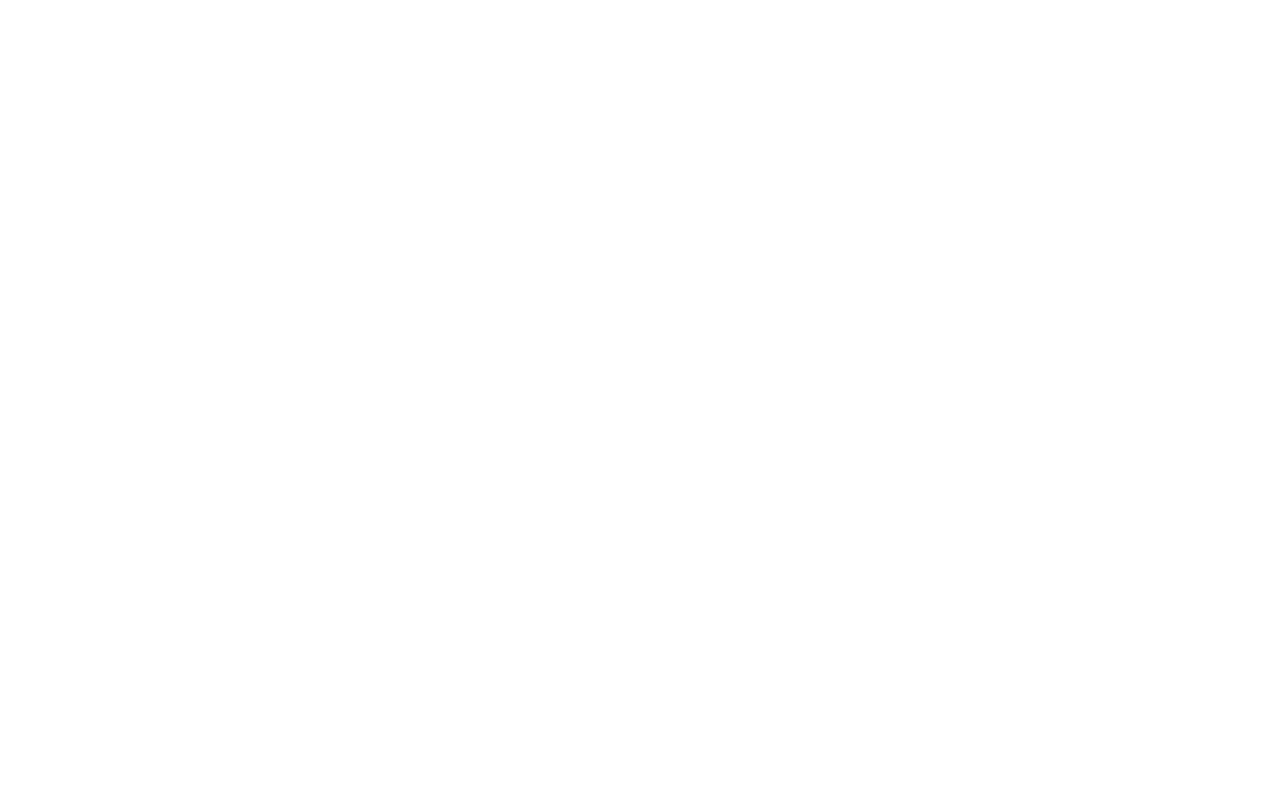
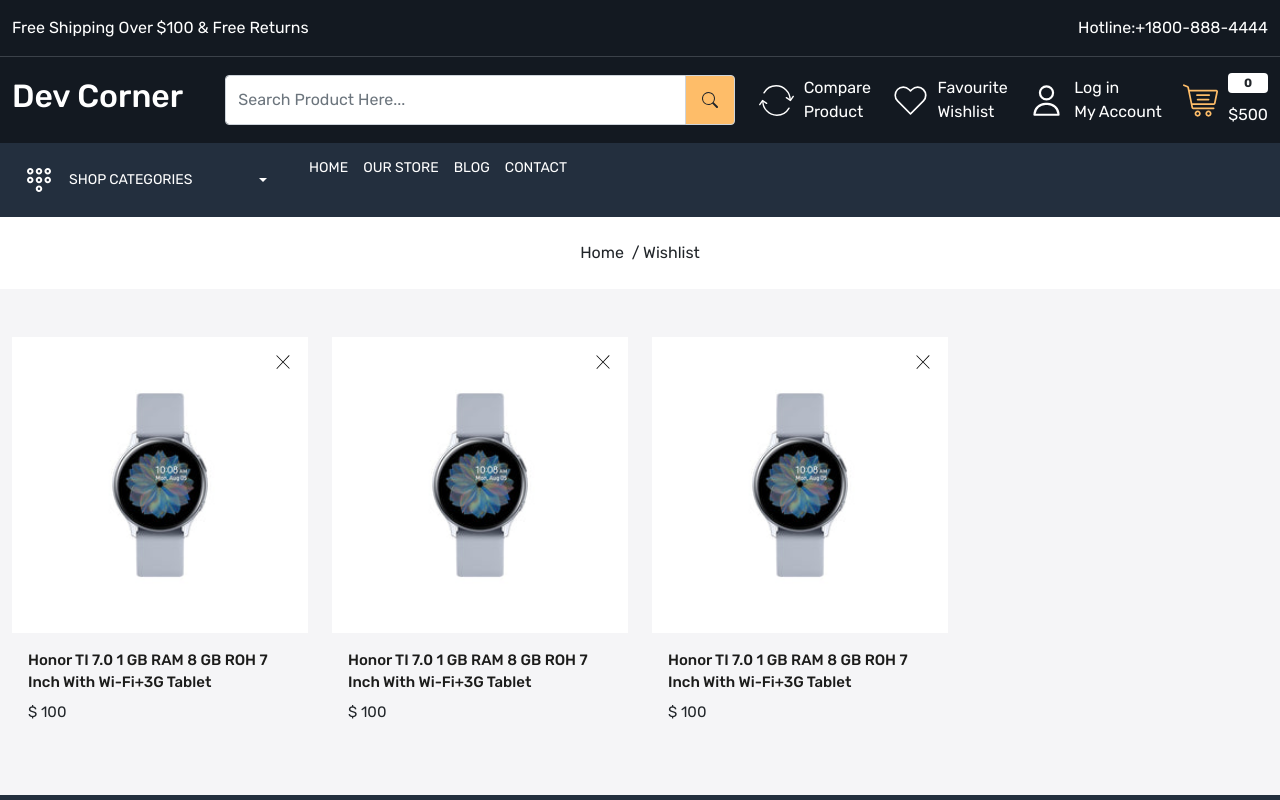
Before and after one commit to kakther/digital_market, a React (Create React App) app: page /wishlist in a window 1280 px wide. Before the commit this address had no page. Shown: the top 800 px of the page. Built offline with nearby package versions, Linux system fonts and the light colour scheme.

Commit message:
Builded wishlist page

```diff
--- a/src/App.css
+++ b/src/App.css
@@ -505,5 +505,32 @@
   border-top: 1px solid rgba(0, 0, 0, 0.1);
 }
 /* Compare Product Page End*/
-
+/* Wishlist Page */
+.wishlist-card .cross {
+  top:15px;
+  right: 15px;
+  width: 20px;
+  padding: 3px;
+  cursor: pointer;
+}
+.wishlist-card h5.title {
+  font-size: 15px;
+  line-height: 22px;
+  font-weight: 500;
+  color: var(--color-1c1c1b);
+}
+.wishlist-card h6.price {
+  font-size: 15px;
+  line-height: 22px;
+  font-weight: 400;
+}
+/* Wishlist Page End */
+/* Auth Card */
+.auth-card {
+  padding: 20px;
+  background-color: white;
+  width: 500px;
+  margin: 30px auto;
+}
+/* Auth Card End */
 /* Footer Part End */
--- a/src/App.js
+++ b/src/App.js
@@ -8,7 +8,8 @@
 import OurStore from './pages/OurStore';
 import Blog from "./pages/Blog";
 import CompareProduct from './pages/CompareProduct';
-
+import Wishlist from './pages/Wishlist';
+import Login from './pages/Login';
 
 function App() {
   return (
@@ -22,6 +23,10 @@
             <Route path="/store" element={<OurStore />} />
             <Route path="/blog" element={<Blog />} />
             <Route path="/compare-product" element={<CompareProduct />} />
+            <Route path="/wishlist" element={<Wishlist />} />
+            <Route path="/login" element={<Login />} />
+
+
           </Route>
         </Routes>
       </BrowserRouter>
--- a/src/pages/CompareProduct.js
+++ b/src/pages/CompareProduct.js
@@ -17,7 +17,7 @@
                                 <img
                                     src="images/cross.svg"
                                     alt="cross"
-                                    className='position-absolute cross'
+                                    className='position-absolute cross img-fluid'
                                 />
                                 <div className="product-card-image">
                                     <img src="images/watch.jpg" alt="watch" />
--- /dev/null
+++ b/src/pages/Login.js
@@ -0,0 +1,50 @@
+import React from 'react'
+import BreadCrumb from '../components/BreadCrumb'
+import Meta from '../components/Meta'
+import {  Link } from 'react-router-dom';
+
+
+const Login = () => {
+    return (
+        <>
+            <Meta title={"Login"} />
+            <BreadCrumb title="Login" />
+            <div className="login-wrapper py-5 home-wrapper-2">
+                <div className="row">
+                    <div className="col-12">
+                        <div className="auth-card">
+                            <h3 className="text-center mb-3">Login</h3>
+                            <form action="" className="d-flex flex-column gap-30">
+                                <div>
+                                    <input
+                                        type="email"
+                                        name="email"
+                                        placeholder="Email"
+                                        className='form-control'
+                                    />
+                                </div>
+                                <div>
+                                    <input
+                                        type="password"
+                                        name="password"
+                                        placeholder="Password"
+                                        className='form-control'
+                                    />
+                                </div>
+                                <div>
+                                    <Link to="/forgot-password">Forgot Password?</Link>
+                                    <div className="d-flex justify-content-center gap-15 align-items-center">
+                                        <button className="button border-0">Login</button>
+                                        <Link className="button signup">SignUp</Link>
+                                    </div>
+                                </div>
+                            </form>
+                        </div>
+                    </div>
+                </div>
+            </div>
+        </>
+    )
+}
+
+export default Login
--- /dev/null
+++ b/src/pages/Wishlist.js
@@ -0,0 +1,86 @@
+import React from 'react'
+import BreadCrumb from '../components/BreadCrumb'
+import Meta from '../components/Meta'
+const Wishlist = () => {
+    return (
+        <>
+            <Meta title={"Wishlist"} />
+            <BreadCrumb title="Wishlist" />
+            <div className="wishlist-wrapper home-wrapper-2 py-5">
+                <div className="container-xxl">
+                    <div class="row">
+                        <div className="col-3">
+                            <div className="wishlist-card position-relative">
+                                <img
+                                    src="images/cross.svg"
+                                    alt="cross"
+                                    className='position-absolute cross img-fluid'
+                                />
+                                <div className="wishlist-card-image">
+                                    <img
+                                        src="images/watch.jpg"
+                                        className='img-fluis w-100'
+                                        alt="watch"
+                                    />
+                                </div>
+                                <div className='py-3 px-3'>
+                                    <h5 className='title'>
+                                        Honor TI 7.0 1 GB RAM 8 GB ROH 7 Inch With Wi-Fi+3G Tablet
+                                    </h5>
+                                    <h6 className='price'>$ 100</h6>
+                                </div>
+                            </div>
+                        </div>
+                        <div className="col-3">
+                        <div className="wishlist-card position-relative">
+                            <img
+                                src="images/cross.svg"
+                                alt="cross"
+                                className='position-absolute cross img-fluid'
+                            />
+                            <div className="wishlist-card-image">
+                                <img
+                                    src="images/watch.jpg"
+                                    className='img-fluis w-100'
+                                    alt="watch"
+                                />
+                            </div>
+                            <div className='py-3 px-3'>
+                                <h5 className='title'>
+                                    Honor TI 7.0 1 GB RAM 8 GB ROH 7 Inch With Wi-Fi+3G Tablet
+                                </h5>
+                                <h6 className='price'>$ 100</h6>
+                            </div>
+                        </div>
+                        </div>
+                        <div className="col-3">
+                        <div className="wishlist-card position-relative">
+                            <img
+                                src="images/cross.svg"
+                                alt="cross"
+                                className='position-absolute cross img-fluid'
+                            />
+                            <div className="wishlist-card-image">
+                                <img
+                                    src="images/watch.jpg"
+                                    className='img-fluis w-100'
+                                    alt="watch"
+                                />
+                            </div>
+                            <div className='py-3 px-3'>
+                                <h5 className='title'>
+                                    Honor TI 7.0 1 GB RAM 8 GB ROH 7 Inch With Wi-Fi+3G Tablet
+                                </h5>
+                                <h6 className='price'>$ 100</h6>
+                            </div>
+                        </div>
+                        </div>
+
+                    </div>
+                </div>
+            </div>
+        </>
+    )
+}
+
+export default Wishlist
```
Also changed, not shown: src/pages/Forgotpassword.js (added, +11 -0 lines), src/pages/Signup.js (added, +11 -0 lines).
